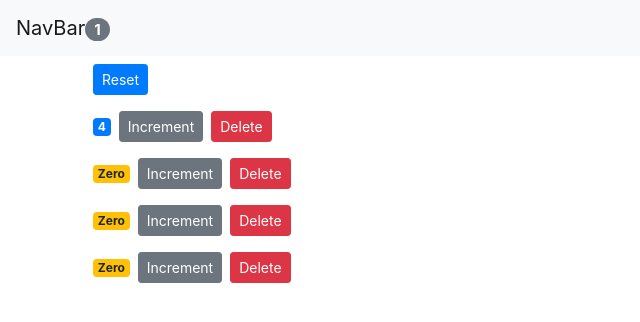
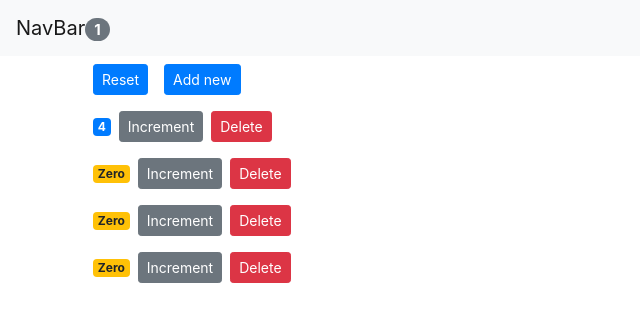
Before and after one commit to franjorub/counter-app, a React (Create React App) app: page / in a window 1280 px wide. Shown: the top 322 px of the page, without its empty margins (0-640 px from the left). Built offline with nearby package versions, Linux system fonts and the light colour scheme.

Commit message:
incluido boton para agregar mas counter

```diff
--- a/package.json
+++ b/package.json
@@ -2,13 +2,17 @@
   "name": "counter-app",
   "version": "0.1.0",
   "private": true,
+  "homepage": "https://franciscorubial.com.ve/counter-app",
   "dependencies": {
     "bootstrap": "^4.1.1",
+    "gh-pages": "^1.2.0",
     "react": "^16.4.1",
     "react-dom": "^16.4.1",
     "react-scripts": "1.1.4"
   },
   "scripts": {
+    "predeploy": "npm run build",
+    "deploy": "gh-pages -d build",
     "start": "react-scripts start",
     "build": "react-scripts build",
     "test": "react-scripts test --env=jsdom",
--- a/src/App.js
+++ b/src/App.js
@@ -11,6 +11,12 @@ class App extends Component {
       { id: 3, value: 0 },
       { id: 4, value: 0 }
     ]
+  };
+
+  handleCreate = () => {
+    const counters = [...this.state.counters];
+    counters.push({ id: counters.length + 1, value: 0 });
+    this.setState({ counters });
   };
 
   handleDelete = counterId => {
@@ -32,7 +38,7 @@ class App extends Component {
     const index = counters.indexOf(counter);
     counters[index] = { ...counter };
     counters[index].value++;
-    this.setState({ counters });
+    this.setState({ counters: counters });
   };
 
   render() {
@@ -47,6 +53,7 @@ class App extends Component {
             onReset={this.handleReset}
             onIncrement={this.handleIncrement}
             onDelete={this.handleDelete}
+            onCreate={this.handleCreate}
           />
         </main>
       </React.Fragment>
--- a/src/components/counters.jsx
+++ b/src/components/counters.jsx
@@ -1,27 +1,25 @@
-import React, { Component } from "react";
+import React from "react";
 import Counter from "./counter";
 
-class Counters extends Component {
-  render() {
+const Counters = props => {
   return (
     <div>
-        <button
-          onClick={this.props.onReset}
-          className="btn btn-primary btn-sm m-2"
-        >
+      <button onClick={props.onReset} className="btn btn-primary btn-sm m-2">
         Reset
       </button>
-        {this.props.counters.map(counter => (
+      <button onClick={props.onCreate} className="btn btn-primary btn-sm m-2">
+        Add new
+      </button>
+      {props.counters.map(counter => (
         <Counter
           key={counter.id}
           counter={counter}
-            onDelete={this.props.onDelete}
-            onIncrement={this.props.onIncrement}
+          onDelete={props.onDelete}
+          onIncrement={props.onIncrement}
         />
       ))}
     </div>
   );
-  }
-}
+};
 
 export default Counters;
--- a/src/components/navbar.jsx
+++ b/src/components/navbar.jsx
@@ -1,4 +1,4 @@
-import React, { Component } from "react";
+import React from "react";
 
 const NavBar = props => {
   return (
--- a/src/index.js
+++ b/src/index.js
@@ -1,8 +1,8 @@
 import React from "react";
 import ReactDOM from "react-dom";
-import "./index.css";
 import registerServiceWorker from "./registerServiceWorker";
 import "bootstrap/dist/css/bootstrap.css";
 import App from "./App";
+
 ReactDOM.render(<App />, document.getElementById("root"));
 registerServiceWorker();
```
Also changed, not shown: 1 other file (tests, documents, lock files or other folders). Lines whose indentation alone changed are shown as unchanged.
